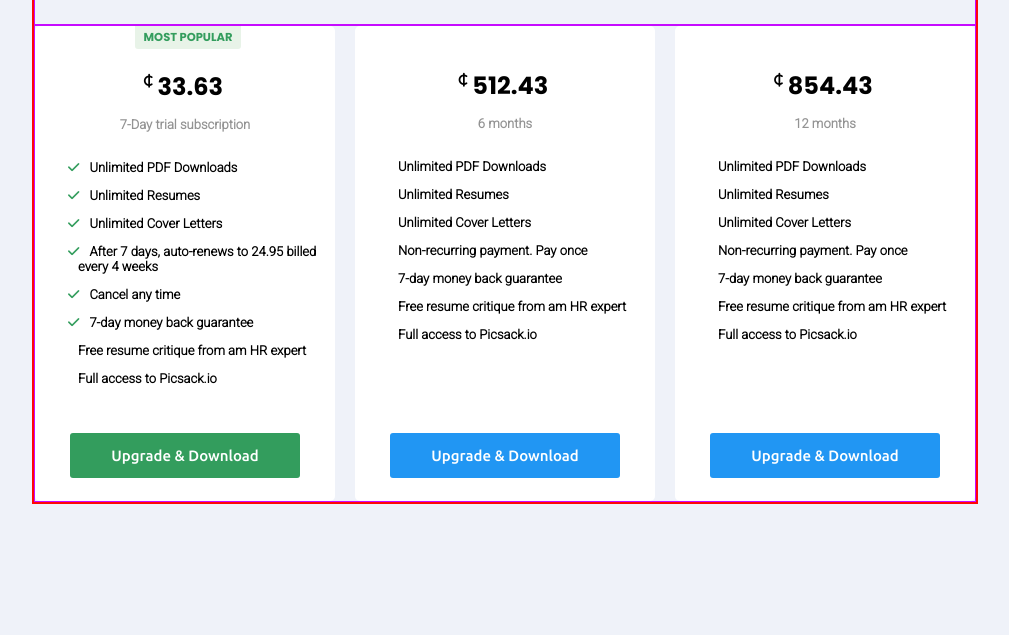
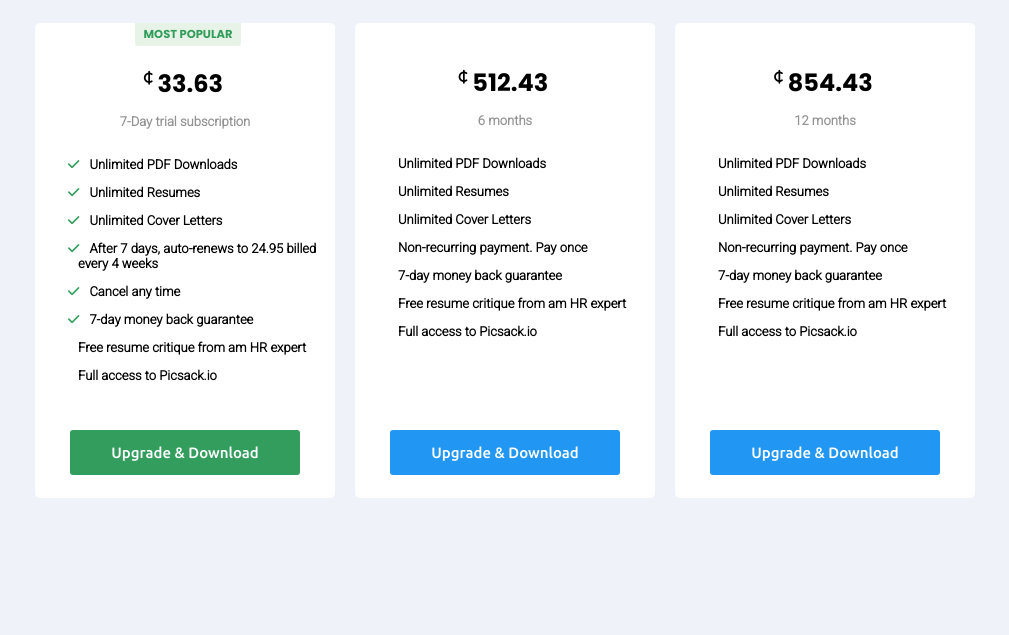
Before and after one commit to mist-er/html-portfolio, a plain HTML site: page index.html in a window 1280 px wide. Shown: the part 165-800 px from the top of the page, without its empty margins (135-1144 px from the left). Drawn offline with Linux system fonts and the light colour scheme.

Commit message:
Update style.css

```diff
--- a/style.css
+++ b/style.css
@@ -18,11 +18,11 @@ body {
 }
 .grid-wrapper {
     display: grid;
-    border: 2px solid rgb(255, 6, 6);
+/*     border: 2px solid rgb(255, 6, 6); */
     grid-template: 100px 80px auto / 100%;
 }
 .track {
-    border: 1px solid #c60bff;
+/*     border: 1px solid #c60bff; */
 }
 
 .track > h1, .track > p, .popular, .price, .months {
```
